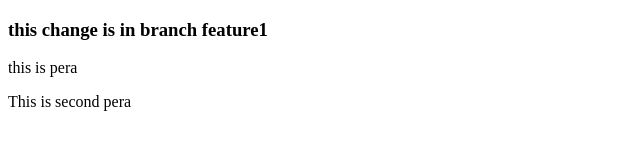
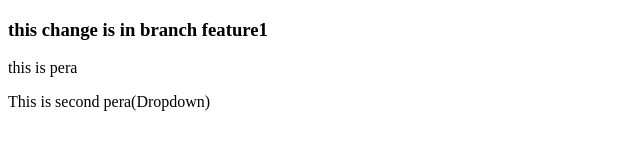
Before and after one commit to Vishw-24/localrepo, a plain HTML site: page index.html in a window 1280 px wide. Shown: the full height of the page, 0-640 px from the left. Drawn offline with Linux system fonts and the light colour scheme.

Commit message:
add Dropdown

```diff
--- a/index.html
+++ b/index.html
@@ -9,6 +9,6 @@
     <h3>this change is in branch feature1</h3>
 
     <p>this is pera</p>
-    <p>This is second pera</p>
+    <p>This is second pera(Dropdown)</p>
 </body>
 </html>
```
